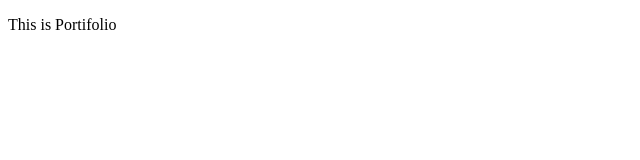
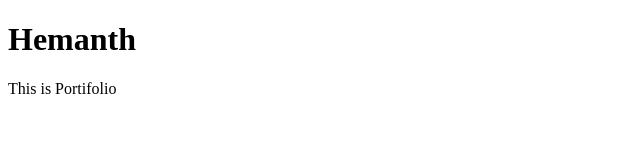
Before and after one commit to hemanthgopisetty/gitprac, a plain HTML site: page index.html in a window 1280 px wide. Shown: the whole page, without its empty margins (0-640 px from the left). Drawn offline with Linux system fonts and the light colour scheme.

Commit message:
Heading Added

```diff
--- a/index.html
+++ b/index.html
@@ -6,6 +6,7 @@
     <title>Document</title>
 </head>
 <body>
+    <h1>Hemanth</h1>
     <p>This is Portifolio</p>
 </body>
 </html>
```
